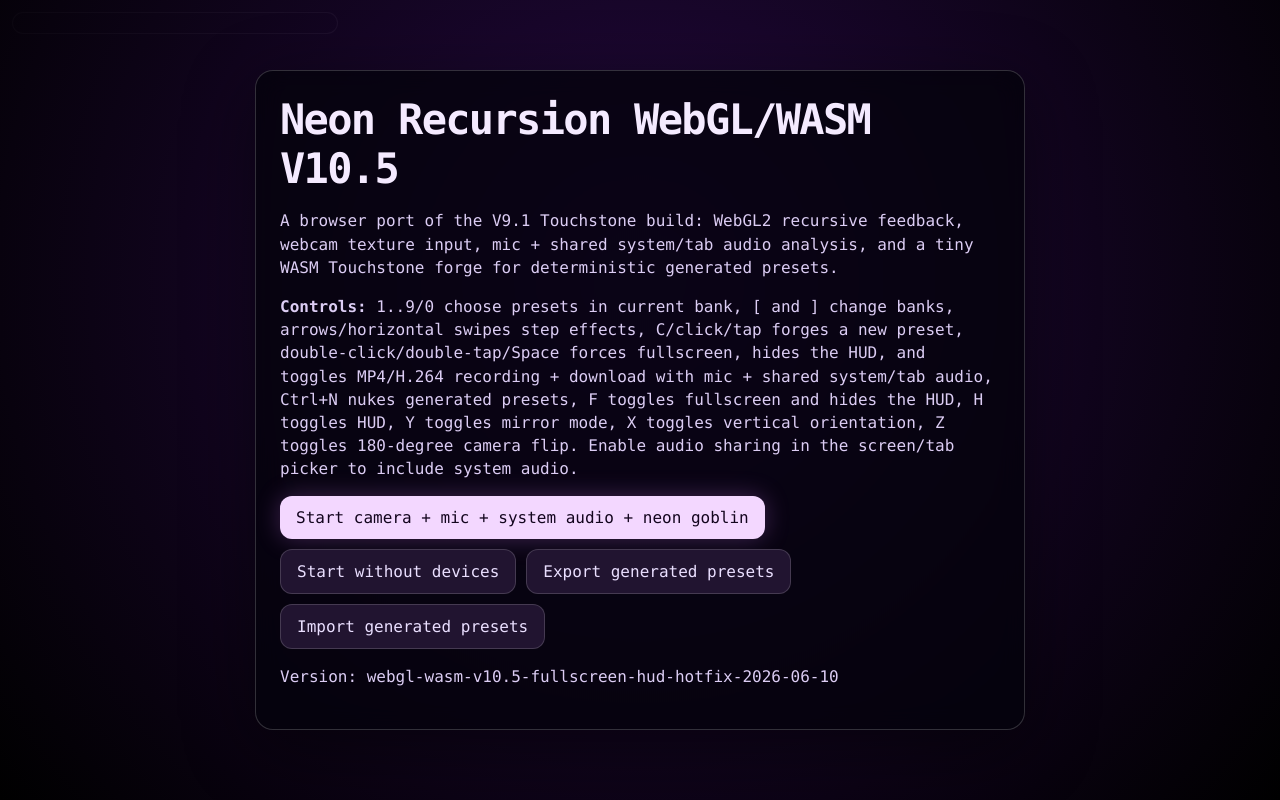
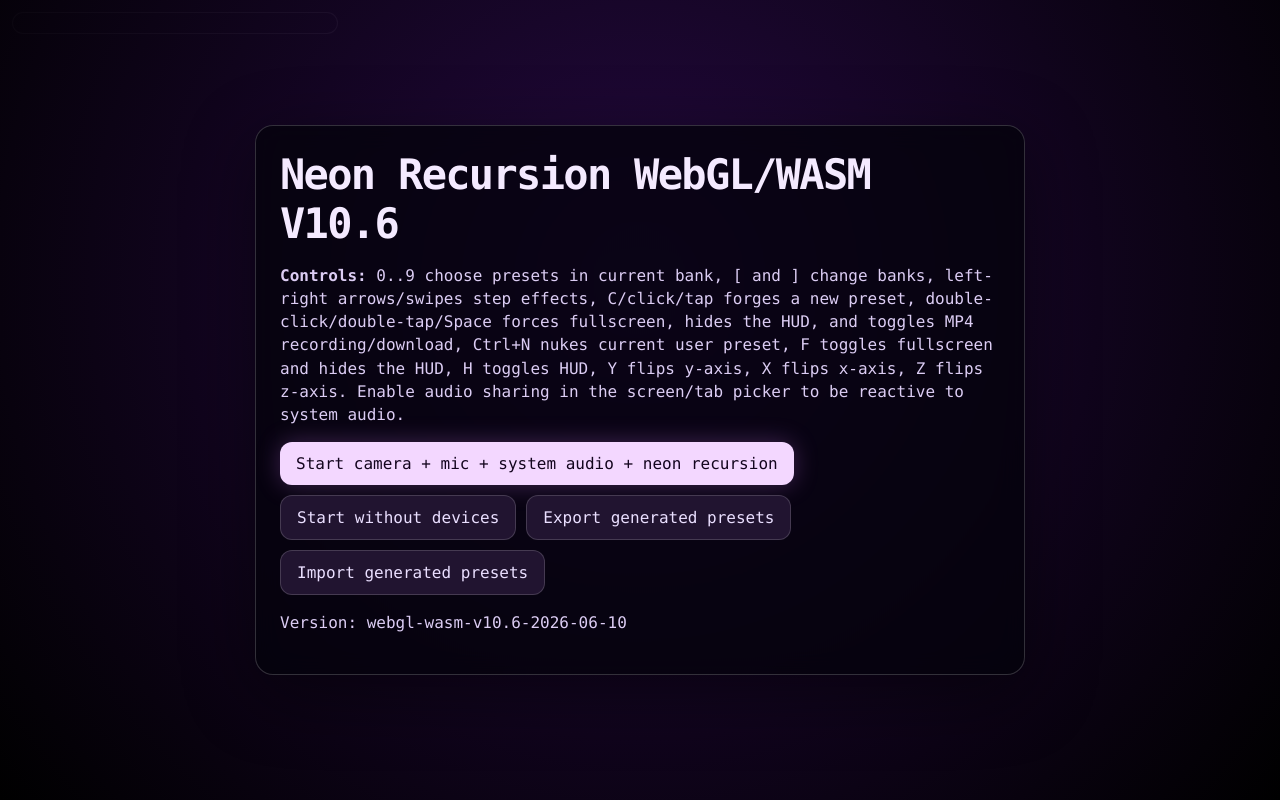
Before and after one commit to gptenv/neon_recursion, a plain HTML site: page index.html in a window 1280 px wide. Drawn offline with Linux system fonts and the light colour scheme.

Commit message:
Release v10.6

```diff
--- a/app.js
+++ b/app.js
@@ -1,7 +1,7 @@
 (() => {
 'use strict';
 
-const VERSION = "webgl-wasm-v10.5-fullscreen-hud-hotfix-2026-06-10";
+const VERSION = "webgl-wasm-v10.6-2026-06-10";
 const TAP_MOVE_PX = 18;
 const DOUBLE_TAP_MS = 320;
 const DOUBLE_TAP_PX = 42;
@@ -1099,7 +1099,7 @@ class NeonApp {
   nextEffect() { this.effect=(this.effect+1)%this.totalEffects(); this.keyBank=Math.floor(this.effect/BANK_SIZE); this.bankFlash=.45; this.updateTitle(); }
   prevEffect() { this.effect=(this.effect-1+this.totalEffects())%this.totalEffects(); this.keyBank=Math.floor(this.effect/BANK_SIZE); this.bankFlash=.45; this.updateTitle(); }
   clearFeedback() { if (!this.gl || !this.fbos) return; const gl=this.gl; for (const f of this.fbos) { gl.bindFramebuffer(gl.FRAMEBUFFER,f); gl.clearColor(0,0,0,1); gl.clear(gl.COLOR_BUFFER_BIT); } gl.bindFramebuffer(gl.FRAMEBUFFER,null); }
-  updateTitle() { document.title = `Neon V10 ${this.effect+1}/${this.totalEffects()} — ${this.currentName()}`; }
+  updateTitle() { document.title = `Neon V10.6 ${this.effect+1}/${this.totalEffects()} — ${this.currentName()}`; }
 
   updateAudio(t) {
     const a = this.audio;
--- a/index.html
+++ b/index.html
@@ -3,7 +3,7 @@
 <head>
   <meta charset="utf-8" />
   <meta name="viewport" content="width=device-width, initial-scale=1, viewport-fit=cover" />
-  <title>Neon Recursion WebGL/WASM V10.5</title>
+  <title>Neon Recursion WebGL/WASM V10.6</title>
   <style>
     html, body { margin:0; height:100%; overflow:hidden; background:#05030a; color:#f4eaff; font-family: ui-monospace, SFMono-Regular, Menlo, Monaco, Consolas, monospace; }
     #gl { position:fixed; inset:0; width:100vw; height:100vh; display:block; background:#000; touch-action:none; }
@@ -27,17 +27,16 @@
   <div id="hud"></div>
   <div id="boot">
     <div id="bootCard">
-      <h1>Neon Recursion WebGL/WASM V10.5</h1>
-      <p>A browser port of the V9.1 Touchstone build: WebGL2 recursive feedback, webcam texture input, mic + shared system/tab audio analysis, and a tiny WASM Touchstone forge for deterministic generated presets.</p>
-      <p><b>Controls:</b> 1..9/0 choose presets in current bank, [ and ] change banks, arrows/horizontal swipes step effects, C/click/tap forges a new preset, double-click/double-tap/Space forces fullscreen, hides the HUD, and toggles MP4/H.264 recording + download with mic + shared system/tab audio, Ctrl+N nukes generated presets, F toggles fullscreen and hides the HUD, H toggles HUD, Y toggles mirror mode, X toggles vertical orientation, Z toggles 180-degree camera flip. Enable audio sharing in the screen/tab picker to include system audio.</p>
+      <h1>Neon Recursion WebGL/WASM V10.6</h1>
+      <p><b>Controls:</b> 0..9 choose presets in current bank, [ and ] change banks, left-right arrows/swipes step effects, C/click/tap forges a new preset, double-click/double-tap/Space forces fullscreen, hides the HUD, and toggles MP4 recording/download, Ctrl+N nukes current user preset, F toggles fullscreen and hides the HUD, H toggles HUD, Y flips y-axis, X flips x-axis, Z flips z-axis. Enable audio sharing in the screen/tab picker to be reactive to system audio.</p>
       <div id="controls">
-        <button id="startBtn">Start camera + mic + system audio + neon goblin</button>
+        <button id="startBtn">Start camera + mic + system audio + neon recursion</button>
         <button class="secondary" id="fallbackBtn">Start without devices</button>
         <button class="secondary" id="exportBtn">Export generated presets</button>
         <button class="secondary" id="importBtn">Import generated presets</button>
         <input id="importFile" type="file" accept="application/json,.json" />
       </div>
-      <p id="bootStatus" class="dim">Version: webgl-wasm-v10.5-fullscreen-hud-hotfix-2026-06-10</p>
+      <p id="bootStatus" class="dim">Version: webgl-wasm-v10.6-2026-06-10</p>
     </div>
   </div>
   <script src="app.js"></script>
```
Also changed, not shown: VERIFY_THIS_BUILD.txt, 2 other files.
